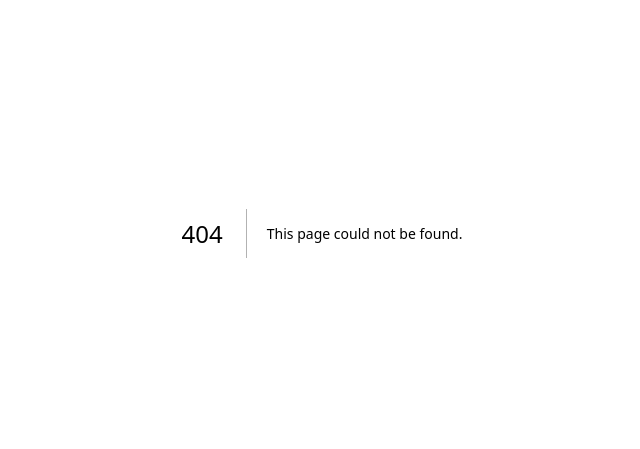
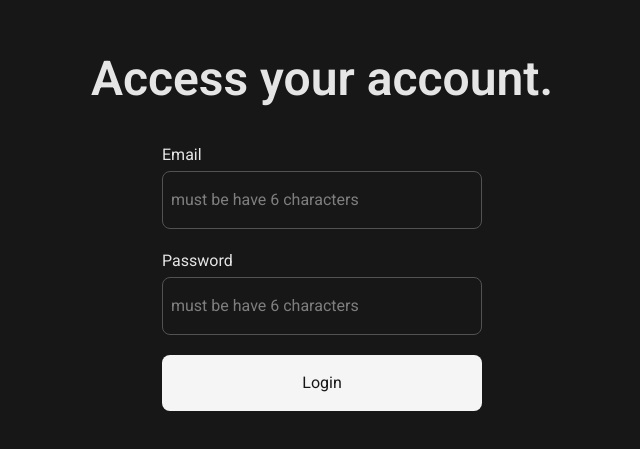
Before and after one commit to leuzaoo/password-manager, a Next.js app in the folder frontend/: page /login in a window 1280 px wide. Before the commit this address had no page. Shown: the part 167-616 px from the top of the page, without its empty margins (318-958 px from the left). Built offline with nearby package versions, Linux system fonts and the light colour scheme.

Commit message:
Created login page

```diff
--- /dev/null
+++ b/frontend/src/app/login/page.tsx
@@ -0,0 +1,24 @@
+import React from "react";
+import MainButton from "../components/common/button";
+import MainInput from "../components/ui/input";
+
+const LoginPage = () => {
+  return (
+    <section className="mx-auto flex h-screen w-screen max-w-7xl flex-col items-center justify-center">
+      <h1 className="text-5xl font-semibold">Access your account.</h1>
+
+      <form className="mx-auto mt-10 space-y-5">
+        <div className="flex flex-col gap-1">
+          <MainInput label="Email" type="mail" />
+        </div>
+        <div className="flex flex-col gap-1">
+          <MainInput label="Password" type="password" />
+        </div>
+
+        <MainButton type="submit">Login</MainButton>
+      </form>
+    </section>
+  );
+};
+
+export default LoginPage;
```
